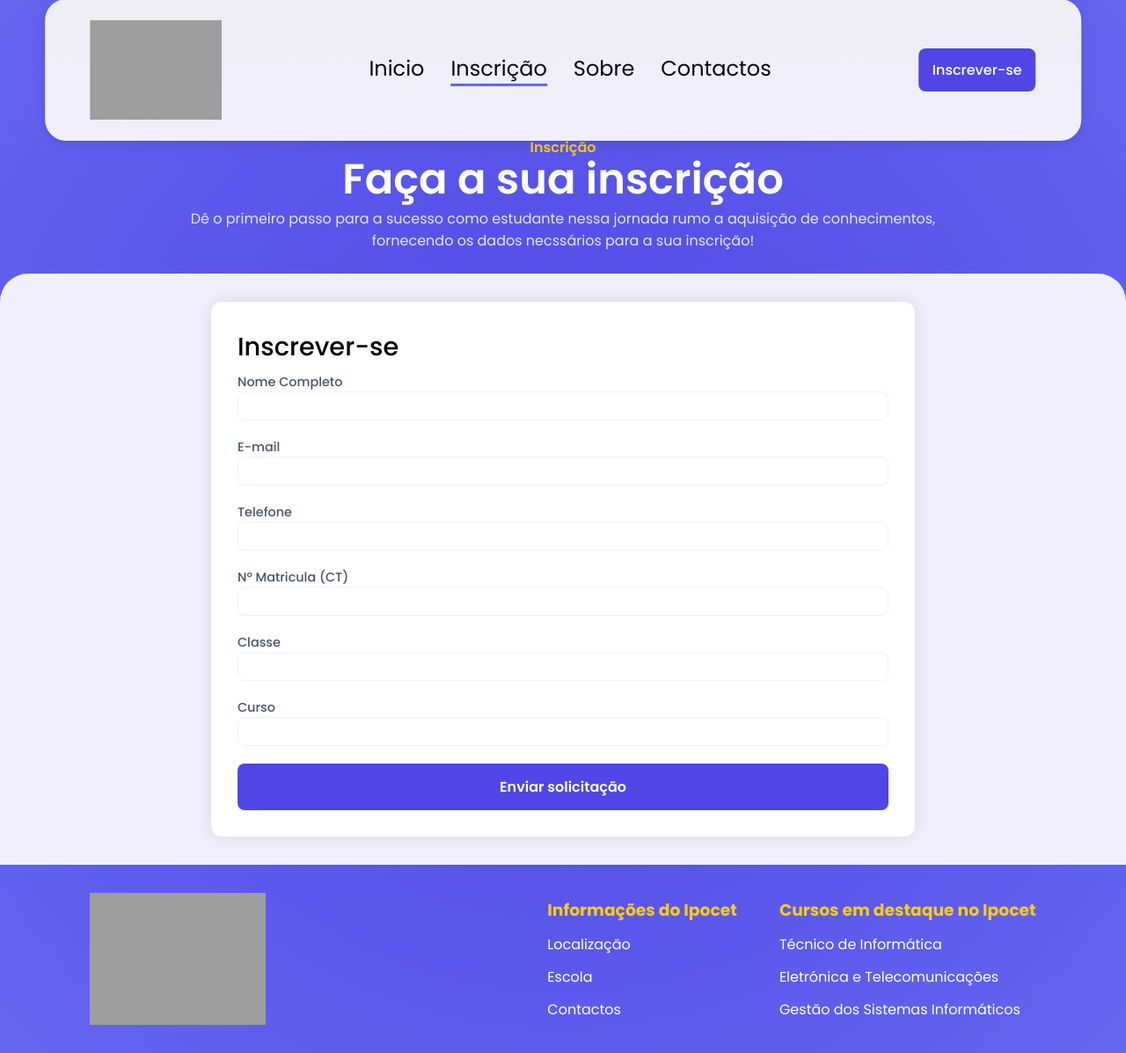
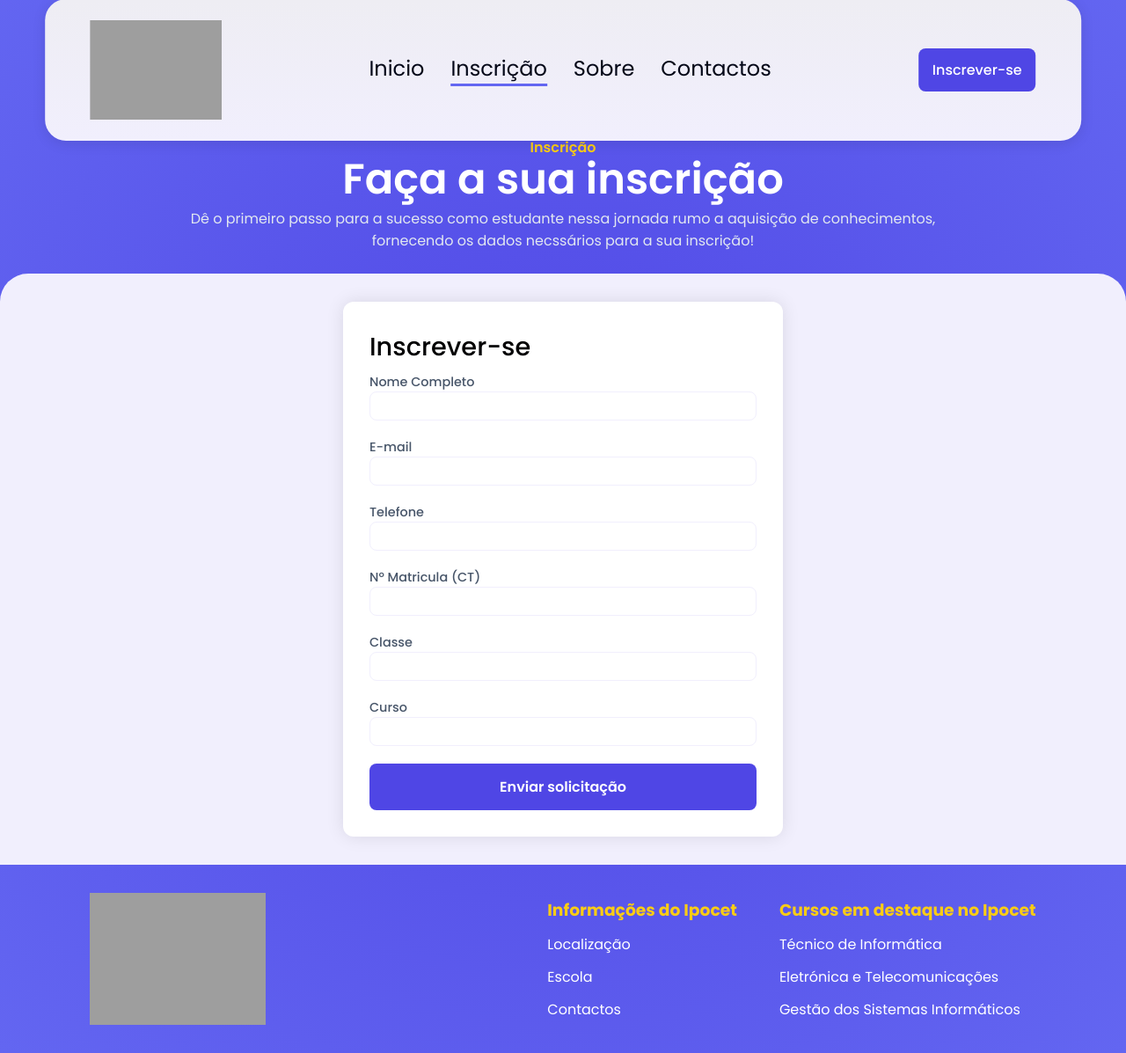
Before and after one commit to alexxsakawany/GBM-Educacion, a Flask app: page /inscricao in a window 1280 px wide. Shown: the part 25-1222 px from the top of the page at 88% size. Run offline with Flask 3, Linux system fonts and the light colour scheme; grey boxes are pictures that could not be loaded.

Commit message:
bug kill {formulário pronto} 1.1

```diff
--- a/static/css/inscricao/style.css
+++ b/static/css/inscricao/style.css
@@ -56,10 +56,10 @@ body {
   gap: 32px;
 
   #registration_form_container {
-    width: 100%;
+    width: 95%;
     background-color: var(--white);
     padding: 30px;
-    max-width: 800px;
+    max-width: 500px;
     border-radius: 12px;
     box-shadow: 0px 0px 20px rgba(0, 0, 0, 0.1);
 
@@ -101,7 +101,6 @@ body {
       }
 
       button {
-        grid-column: 1 / 3;
         padding: 14px 20px;
         background-color: var(--primary-color-1);
         color: var(--white);
```
